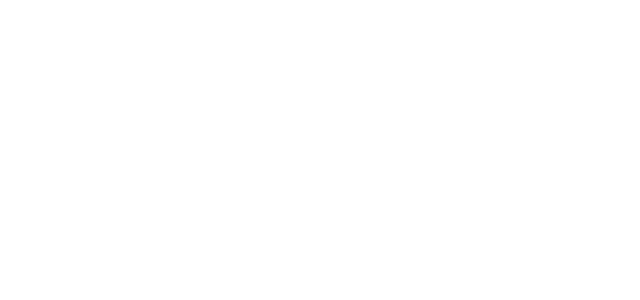
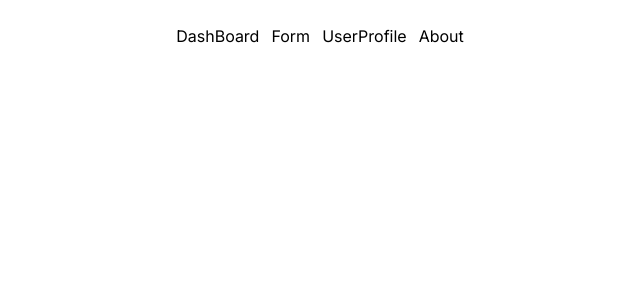
Before and after one commit to sunilhn27/nextjs-basics-ts, a Next.js app: page / in a window 1280 px wide. Shown: the top 300 px of the page, without its empty margins (320-960 px from the left). Built offline with nearby package versions, Linux system fonts and the light colour scheme.

Commit message:
added Nav Bar

```diff
--- a/src/app/page.tsx
+++ b/src/app/page.tsx
@@ -1,10 +1,19 @@
-import Login from "@/components/Login";
-import { SignIn } from "@clerk/nextjs";
-import Image from "next/image";
+import Link from "next/link";
 
 export default function Home() {
   return (
     <main>
+      <div className="flex  items-center justify-evenly">
+        <nav className="space-x-3 p-6">
+          <Link href={"/dashboard"}>DashBoard</Link>
+
+          <Link href={"/form"}>Form</Link>
+
+          <Link href={"/userprofile"}>UserProfile</Link>
+
+          <Link href={"/about"}>About</Link>
+        </nav>
+      </div>
     </main>
   );
 }
```
